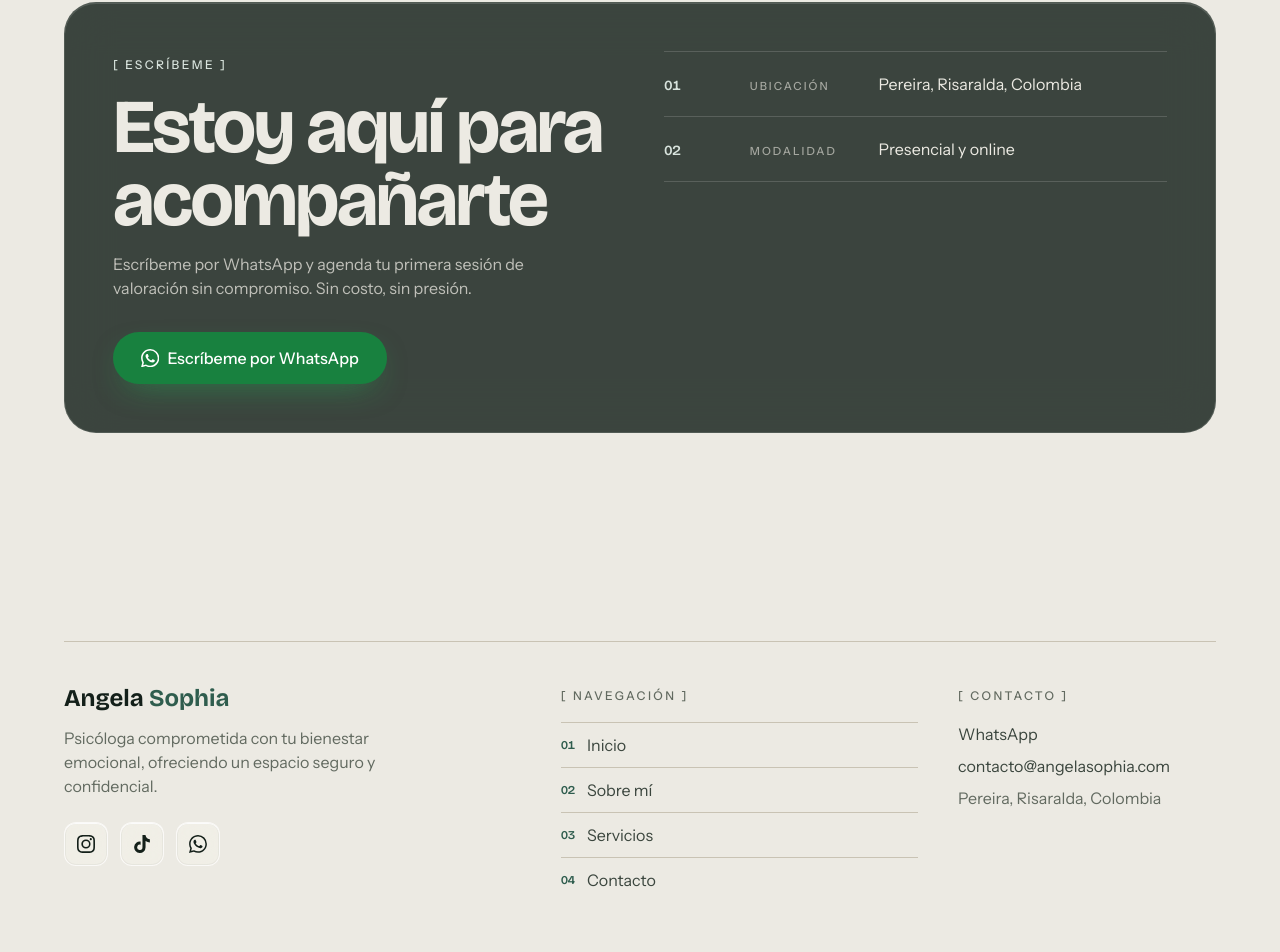
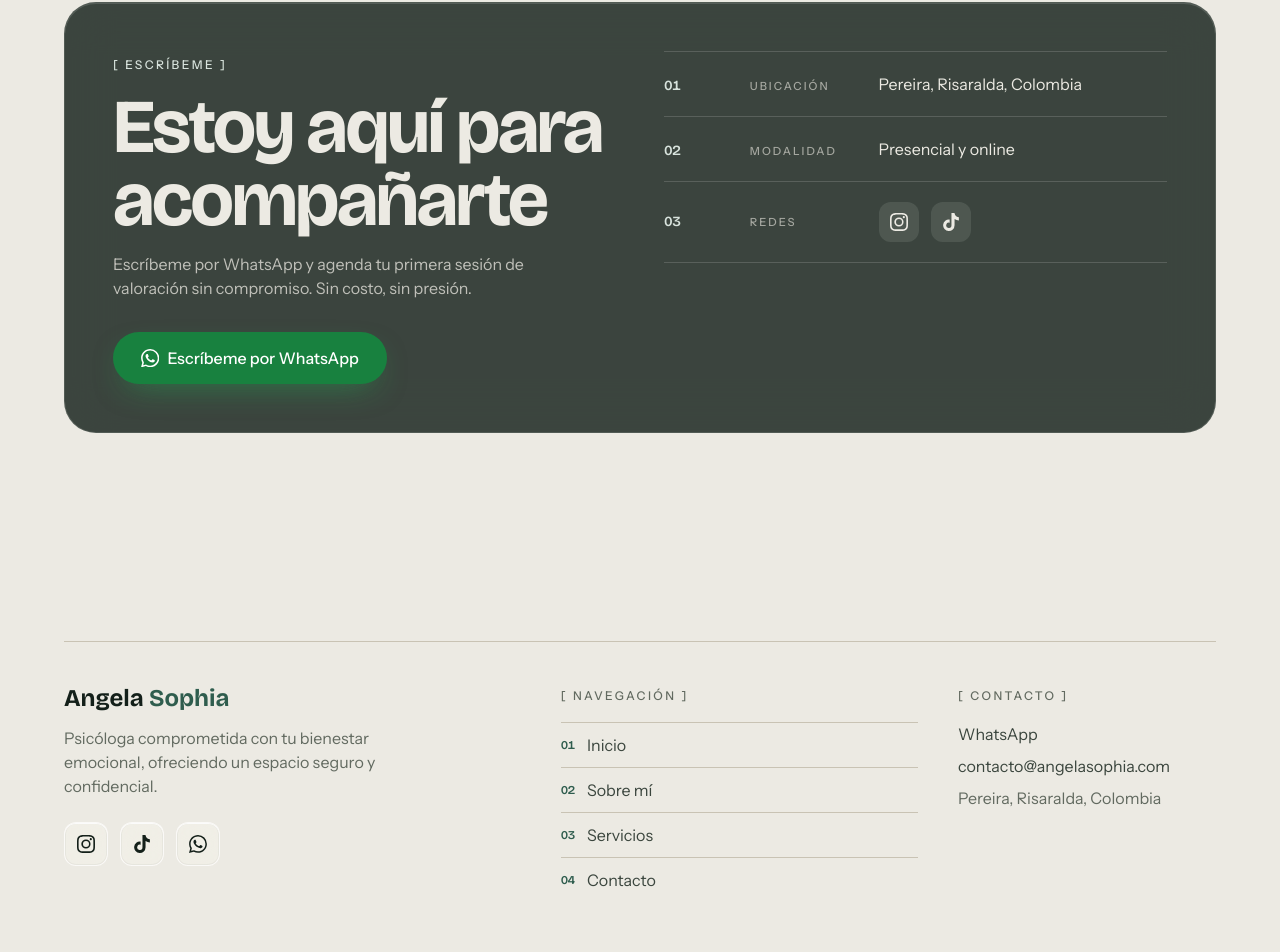
Before and after one commit to MrxHuaang/landing-bienestar, a Next.js app: page / in a window 1280 px wide. Shown: the part 5611-6563 px from the top of the page. Built offline with nearby package versions, Linux system fonts and the light colour scheme.

Commit message:
Llenar espacio vacío en tarjeta de contacto con fila de redes sociales

```diff
--- a/components/sections/Contact.tsx
+++ b/components/sections/Contact.tsx
@@ -2,12 +2,18 @@ import Reveal from "@/components/ui/Reveal";
 import SectionHeading from "@/components/ui/SectionHeading";
 import WhatsAppButton from "@/components/ui/WhatsAppButton";
 import Magnetic from "@/components/ui/Magnetic";
-import { contact } from "@/lib/config";
+import { InstagramIcon, TikTokIcon } from "@/components/ui/icons";
+import { contact, social } from "@/lib/config";
 import { scaleIn } from "@/lib/motion";
 
 const details = [
   { label: "Ubicación", value: contact.location },
   { label: "Modalidad", value: "Presencial y online" },
+];
+
+const socials = [
+  { href: social.instagram, label: "Instagram", Icon: InstagramIcon },
+  { href: social.tiktok, label: "TikTok", Icon: TikTokIcon },
 ];
 
 export default function Contact() {
@@ -58,6 +64,27 @@ export default function Contact() {
                     </div>
                   </div>
                 ))}
+                <div className="grid grid-cols-12 items-center gap-3 border-t border-white/15 py-5">
+                  <span className="index col-span-2 text-sm text-accent-soft">
+                    {String(details.length + 1).padStart(2, "0")}
+                  </span>
+                  <span className="label-sm col-span-3 text-bone/60">Redes</span>
+                  <div className="col-span-7 flex gap-3">
+                    {socials.map(({ href, label, Icon }) => (
+                      <Magnetic key={label} strength={0.4}>
+                        <a
+                          href={href}
+                          target="_blank"
+                          rel="noopener noreferrer"
+                          aria-label={label}
+                          className="flex h-10 w-10 items-center justify-center rounded-xl bg-white/10 text-bone transition-colors hover:bg-white/20 hover:text-accent-soft"
+                        >
+                          <Icon className="h-[18px] w-[18px]" />
+                        </a>
+                      </Magnetic>
+                    ))}
+                  </div>
+                </div>
                 <div className="border-t border-white/15" />
               </div>
             </div>
```
